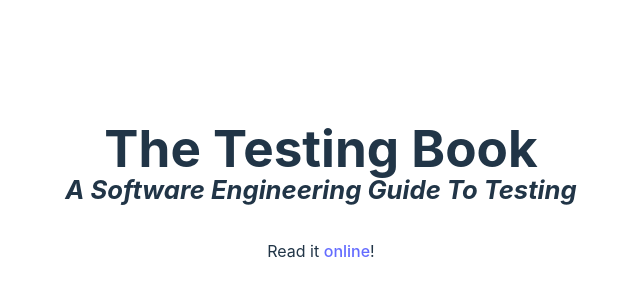
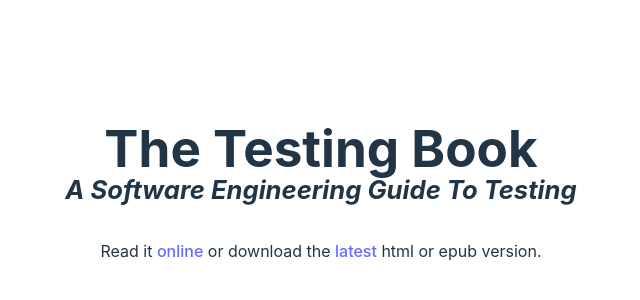
Before and after one commit to testingrequired/the-testing-book, a React (Vite) app in the folder site/: page / in a window 1280 px wide. Shown: the part 218-518 px from the top of the page, without its empty margins (319-959 px from the left). Built offline with nearby package versions, Linux system fonts and the light colour scheme.

Commit message:
Add links to download latest html or epub version

```diff
--- a/site/src/App.tsx
+++ b/site/src/App.tsx
@@ -8,7 +8,11 @@ function App() {
         <small>A Software Engineering Guide To Testing</small>
       </h1>
       <p>
-        Read it <a href="book">online</a>!
+        Read it <a href="book">online</a> or download the{" "}
+        <a href="https://github.com/testingrequired/the-testing-book/actions/workflows/publish.yml#partial-actions-workflow-runs">
+          latest
+        </a>{" "}
+        html or epub version.
       </p>
     </>
   );
```
Also changed, not shown: 1 other file (tests, documents, lock files or other folders).
